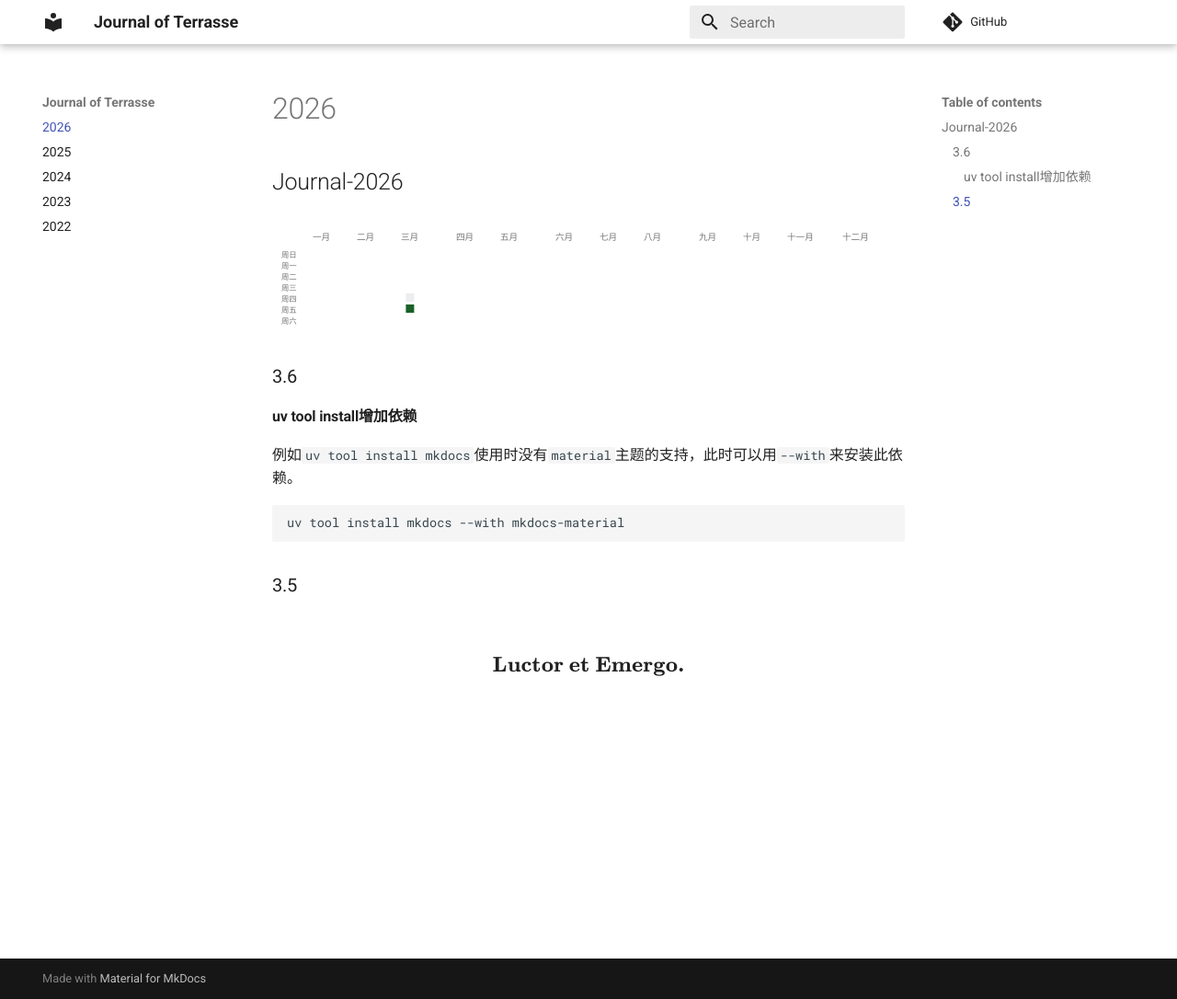
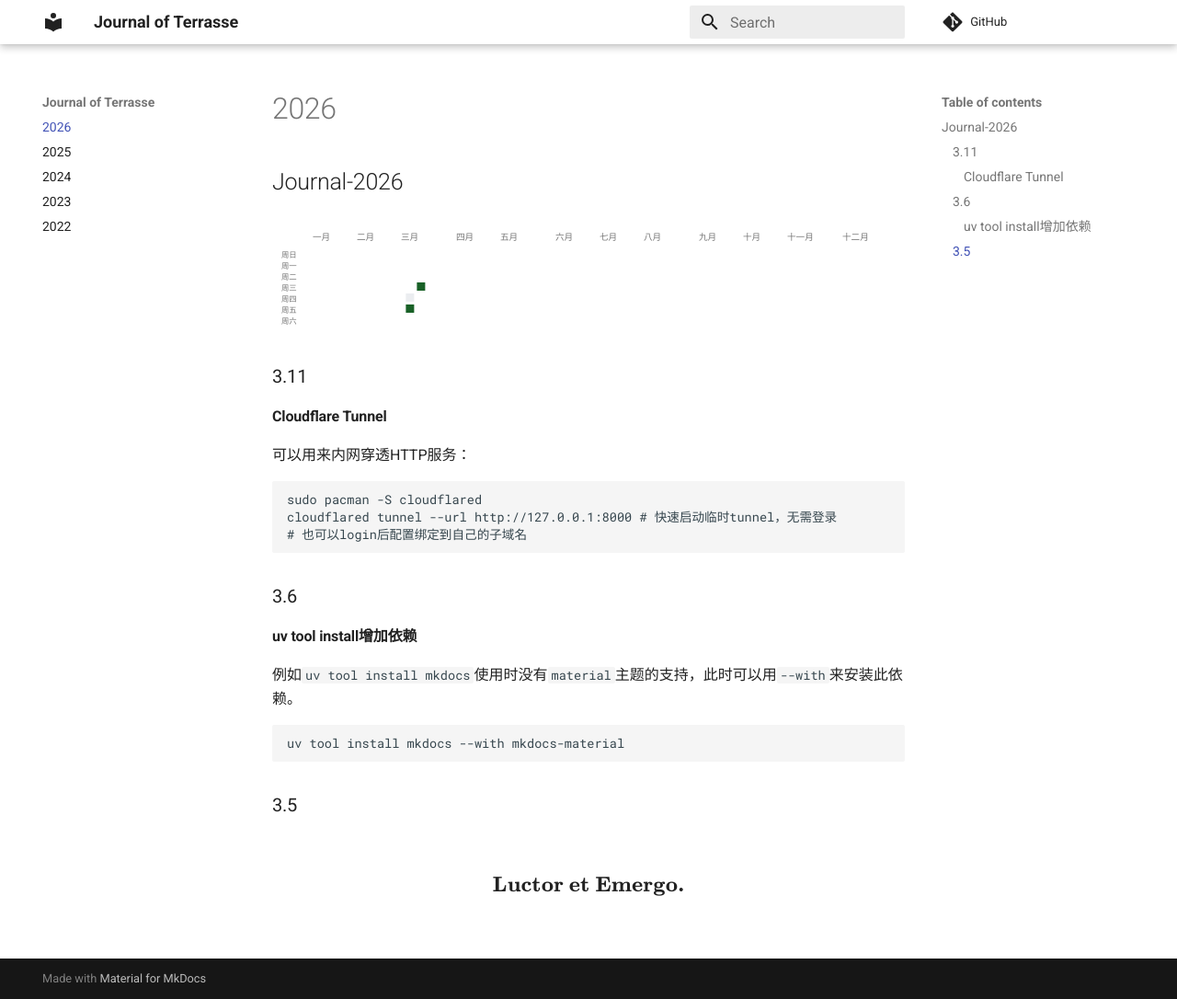
Before and after one commit to Jerry-Terrasse/journal, an MkDocs documentation site: the page built from docs/2026.md, in a window 1280 px wide and 1086 px high. Shown: the whole window at 92% size. Built offline with MkDocs 1.6.1 and Material for MkDocs 9.7.7, drawn with Linux system fonts in a browser that asks for light colours; comment, search, counter and statistics services are not loaded.

Commit message:
update (Fri Mar 13 07:46:49 PM CST 2026)

````diff
--- a/docs/2026.md
+++ b/docs/2026.md
@@ -2,6 +2,18 @@
 
 <div id="heatmap_cvs"></div>
 <script src='/lib/render_heatmap.js'></script>
+
+### 3.11
+
+#### Cloudflare Tunnel
+
+可以用来内网穿透HTTP服务：
+
+```shell
+sudo pacman -S cloudflared
+cloudflared tunnel --url http://127.0.0.1:8000 # 快速启动临时tunnel，无需登录
+# 也可以login后配置绑定到自己的子域名
+```
 
 ### 3.6
 
````
